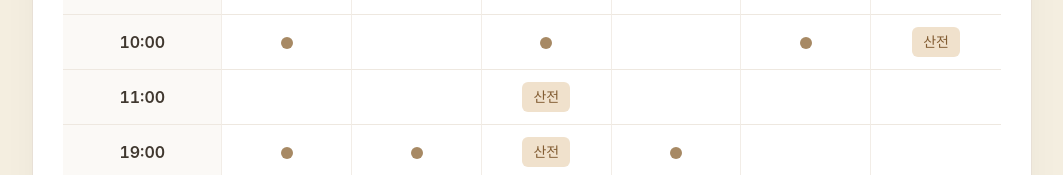
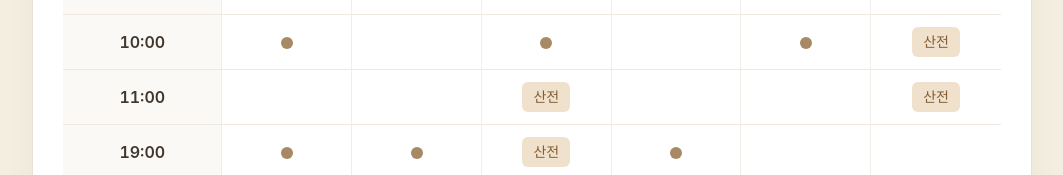
Before and after one commit to jinyfitcheyookgwan1-eng/ellypilates-site, a plain HTML site: page programs.html in a window 1280 px wide. Shown: the part 2036-2211 px from the top of the page, without its empty margins (108-1171 px from the left). Drawn offline with Linux system fonts and the light colour scheme; a web font is replaced by a local one.

Commit message:
Update Saturday 11:00 prenatal group timetable

```diff
--- a/programs.html
+++ b/programs.html
@@ -543,7 +543,7 @@ main > section.elly-band-beige { background:#F4EEE0!important; }
       const scheduleRows = [
         {time:'09:00',days:[0,1,0,1,0,0]},
         {time:'10:00',days:[1,0,1,0,1,2]},
-        {time:'11:00',days:[0,0,2,0,0,0]},
+        {time:'11:00',days:[0,0,2,0,0,2]},
         {time:'19:00',days:[1,1,2,1,0,0]},
         {time:'20:00',days:[1,1,2,1,0,0]},
         {time:'21:00',days:[1,0,1,0,0,0]}
```
